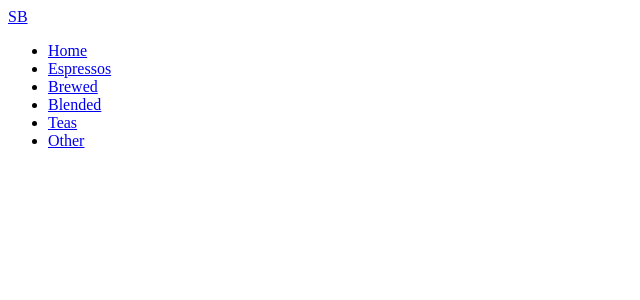
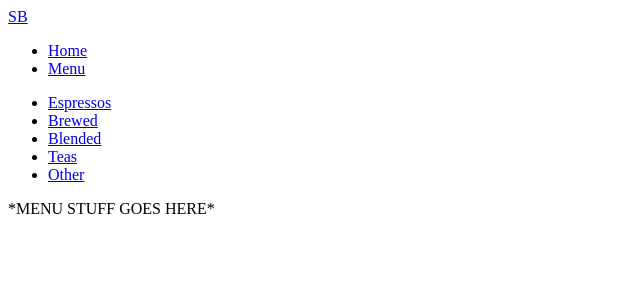
Before and after one commit to CoralRocker/Team73_Project3, a Django app: page /menu/ in a window 1280 px wide. Shown: the top 300 px of the page, without its empty margins (0-640 px from the left). Run offline with Django 4.2, Linux system fonts and the light colour scheme.

Commit message:
fixed html templating for menu.html

```diff
--- a/templates/base.html
+++ b/templates/base.html
@@ -15,31 +15,10 @@
                 </a>
               </li>
               <li class="header-menu_item">
-                <a href="menu.html" title="espressos" class="header-menu_link">
-                  Espressos
+                <a href="{% url 'menu' %}" title="home" class="header-menu_link">
+                  Menu
                 </a>
               </li>
-              <li class="header-menu_item">
-                <a href="menu.html" title="brewed" class="header-menu_link">
-                  Brewed
-                </a>
-              </li>
-              <li class="header-menu_item">
-                <a href="menu.html" title="blended" class="header-menu_link">
-                  Blended
-                </a>
-              </li>
-              <li class="header-menu_item">
-                <a href="menu.html" title="teas" class="header-menu_link">
-                  Teas
-                </a>
-              </li>
-              <li class="header-menu_item">
-                <a href="menu.html" title="other" class="header-menu_link">
-                  Other
-                </a>
-              </li>
-            </ul>
           </div>
         </div>
       </div>
--- a/templates/menu.html
+++ b/templates/menu.html
@@ -17,7 +17,37 @@
     <link rel="stylesheet" type="text/css" href="templates/style.css" id="page_style"/>
   </head>
 
+{% block content %}
   <body>
+    <header>
+      <ul>
+        <li class="header-menu_item">
+          <a href="menu.html" title="espressos" class="header-menu_link">
+            Espressos
+          </a>
+        </li>
+        <li class="header-menu_item">
+          <a href="menu.html" title="brewed" class="header-menu_link">
+            Brewed
+          </a>
+        </li>
+        <li class="header-menu_item">
+          <a href="menu.html" title="blended" class="header-menu_link">
+            Blended
+          </a>
+        </li>
+        <li class="header-menu_item">
+          <a href="menu.html" title="teas" class="header-menu_link">
+            Teas
+          </a>
+        </li>
+        <li class="header-menu_item">
+          <a href="menu.html" title="other" class="header-menu_link">
+            Other
+          </a>
+        </li>
+      </ul>
+    </header>
       <div class="page_intro intro">
         <div class="intro_container container">
           <div class="intro_body">
@@ -29,4 +59,5 @@
 
       <script src="script.js"></script>
   </body>
+{% endblock content %}
 </html>
```
Lines whose indentation alone changed are shown as unchanged.
